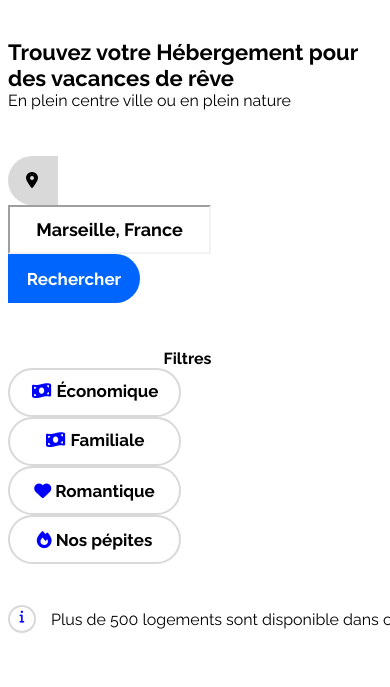
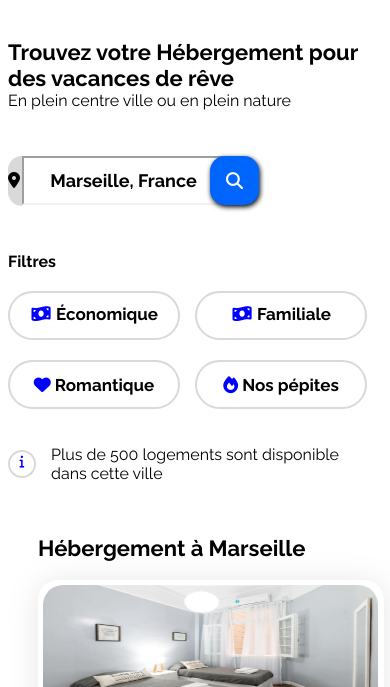
Before and after one commit to pestos/FG_P2_creez-la-page-daccueil-dune-agence-de-voyage-avec-html-css-2_2024-01-17T112426, a plain HTML site: page index.html in a window 390 px wide. Shown: the part 134-821 px from the top of the page. Drawn offline with Linux system fonts and the light colour scheme.

Commit message:
Responsive suite

```diff
--- a/css/style.css
+++ b/css/style.css
@@ -120,6 +120,14 @@ button:hover {
 
 }
 
+.box-search {
+    display: flex;
+    padding-top: 30px;
+}
+
+
+
+
 .box {
 
 
@@ -199,6 +207,25 @@ a.hover.reserch {
     border: 1px;
 }
 
+.reserch-fa {
+
+    background-color: #0065FC;
+    border-color: #0065FC;
+    border-radius: 15px 15px 15px 15px;
+    width: 49px;
+    height: 49px;
+    color: white;
+    padding: 15px, 16px, 15px, 16px;
+    border: 1px;
+    visibility: hidden;
+}
+
+.fa-magnifying-glass {
+    color: white;
+}
+
+
+
 .icon-local {
 
     background-color: #D9D9D9;
@@ -230,6 +257,7 @@ input {
     width: 195px;
     height: 43px;
     border-color: #F2F2F2;
+    position: static;
 
 
 }
@@ -666,6 +694,48 @@ footer {
 
     }
 
+    .reserch {
+
+        visibility: hidden;
+    }
+
+    .hidden-responsive {
+
+        display: flex;
+        flex-direction: row-reverse;
+    }
+
+    .reserch-fa {
+        visibility: visible;
+        position: relative;
+        left: -15px;
+        box-shadow: 1px 2px 5px black;
+    }
+
+    .icon-local {
+        height: 50px;
+        width: 49px;
+    }
+
+    .filtre-size {
+
+        align-self: flex-start;
+        margin-bottom: 20px;
+
+    }
+
+    .button-one {
+        display: flex;
+    }
+
+    .button-two {
+        display: flex;
+        margin-top: 20px;
+    }
+
+    .description {
+        max-width: 35%;
+    }
 
     /* ... */
 }
--- a/index.html
+++ b/index.html
@@ -41,13 +41,16 @@
                 <h2 class="section-title"> Trouvez votre Hébergement pour des vacances de rêve</h2>
                 En plein centre ville ou en plein nature
                 <p></p>
-                <div class="box">
+                <div class="box-search">
                     <div class="icon-local"><i class="fa-solid fa-location-dot"></i></div>
 
 
 
                     <div><input class="text *" value="Marseille, France" style="text-align: center;"></input></div>
-                    <div><button class="reserch">Rechercher</button></div>
+                    <div class="hidden-responsive"><button class="reserch">Rechercher</button>
+                        <button class="reserch-fa"><i class="fa-solid fa-magnifying-glass"></i></button>
+
+                    </div>
 
                 </div>
                 <p></p>
@@ -56,19 +59,20 @@
                     <div class="filtre-size">
                         Filtres
                     </div>
-                    <div>
+
+                    <div class="button-one">
                         <button><i class="fa-solid fa-money-bill-wave"></i> Économique</i></button>
                         <button><i class="fa-solid fa-money-bill-wave"></i> Familiale</i></button>
                     </div>
-                    <div>
-                        <button><i class="fa-solid fa-heart"></i> Romantique</i></button>
+                    <div class="button-two">
+                        <button><i class=" fa-solid fa-heart"></i> Romantique</i></button>
                         <button><i class="fa-solid fa-fire"></i> Nos pépites</i></button>
                     </div>
                 </div>
 
                 <div class="information">
                     <div class="circle"><i class="fa-solid fa-info fa-xs"></i></div>
-                    <div>Plus de 500 logements sont disponible dans cette ville</div>
+                    <div class="description">Plus de 500 logements sont disponible dans cette ville</div>
                 </div>
 
 
```
